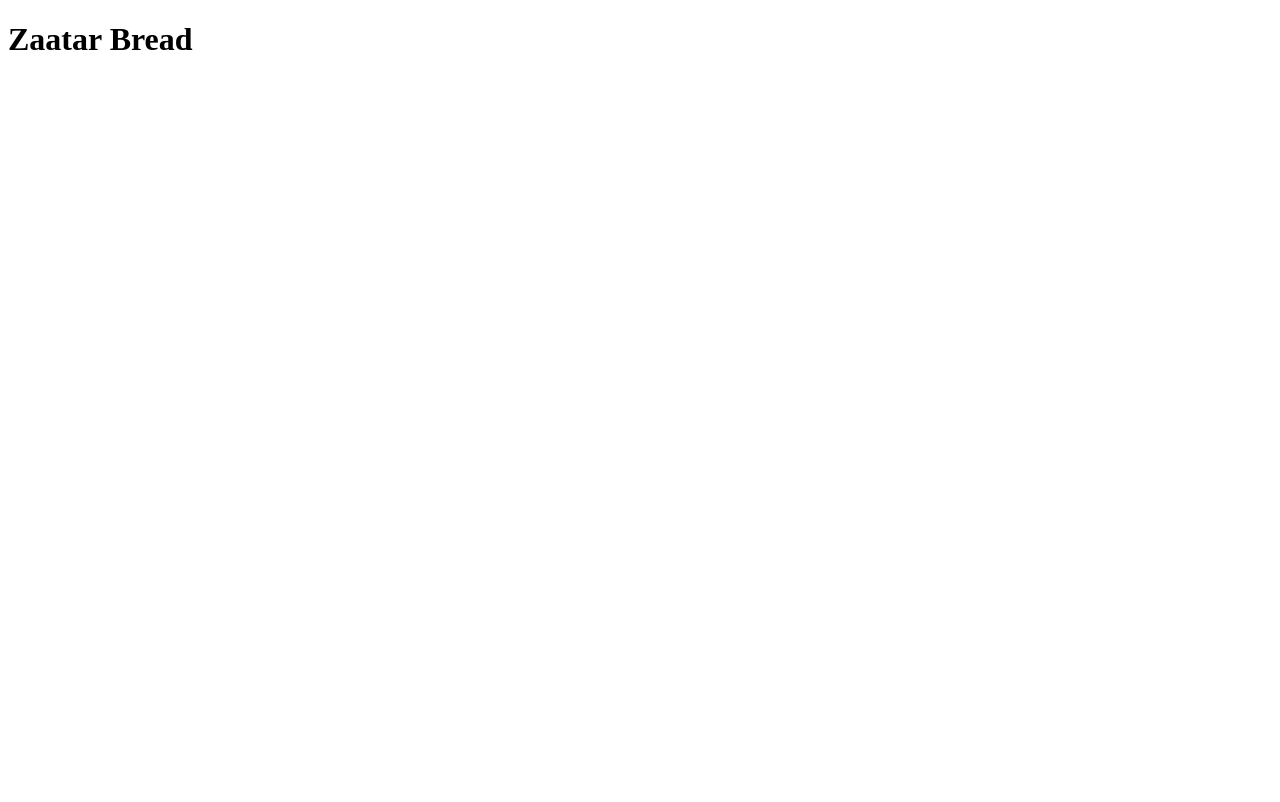
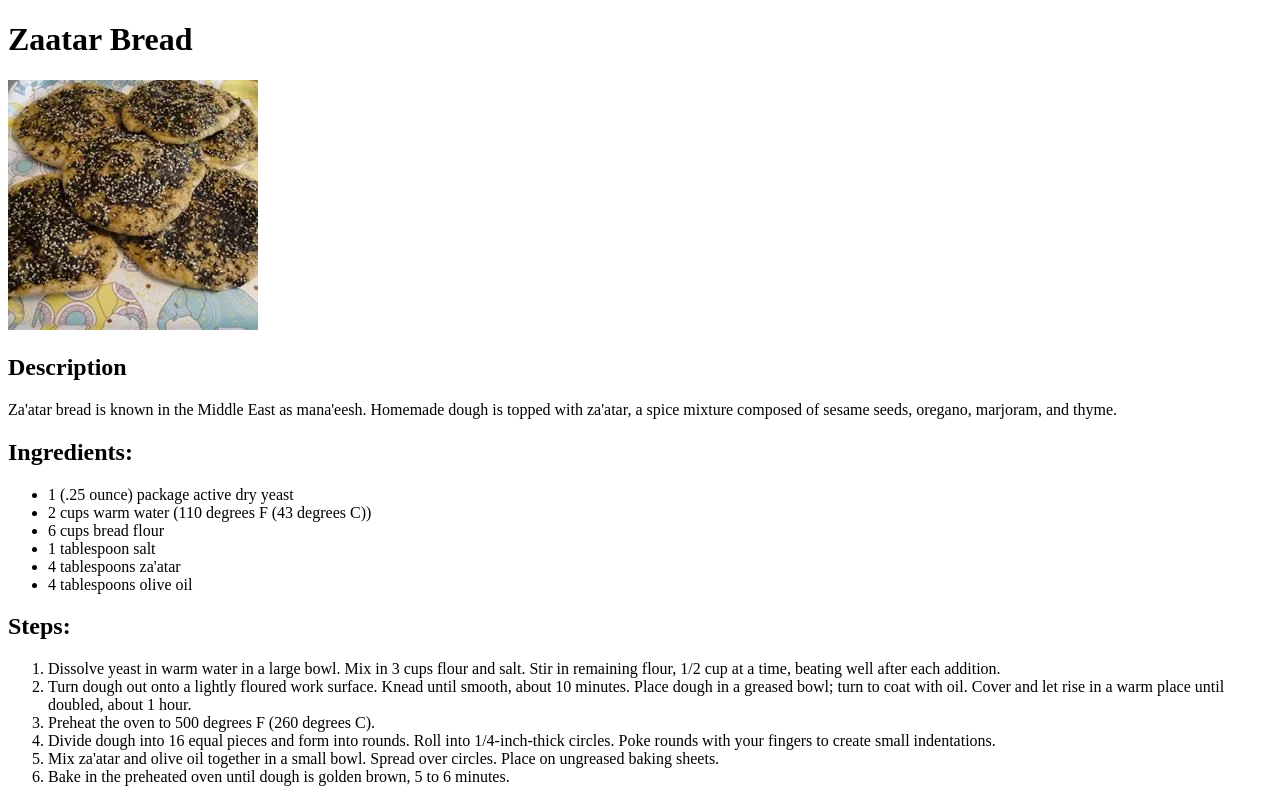
Before and after one commit to MajdQumseya/odin-recipes, a plain HTML site: page recipes/zaatar-bread.html in a window 1280 px wide. Drawn offline with Linux system fonts and the light colour scheme.

Commit message:
Added more structure to the recipe pages, finishd the structure for zaatar page

```diff
--- a/recipes/zaatar-bread.html
+++ b/recipes/zaatar-bread.html
@@ -11,6 +11,32 @@
 
 <body>
     <h1>Zaatar Bread</h1>
+    <img src="../assets/zaatar-bread.jpg" alt="A picture of zaatar bread">
+    <h2>Description</h2>
+    <p>Za'atar bread is known in the Middle East as mana'eesh. Homemade dough is topped with za'atar, a spice mixture
+        composed of sesame seeds, oregano, marjoram, and thyme.</p>
+    <h2>Ingredients:</h2>
+    <ul>
+        <li>1 (.25 ounce) package active dry yeast</li>
+        <li>2 cups warm water (110 degrees F (43 degrees C))</li>
+        <li>6 cups bread flour</li>
+        <li>1 tablespoon salt</li>
+        <li>4 tablespoons za'atar</li>
+        <li>4 tablespoons olive oil</li>
+    </ul>
+    <h2>Steps:</h2>
+    <ol>
+        <li>Dissolve yeast in warm water in a large bowl. Mix in 3 cups flour and salt. Stir in remaining flour, 1/2 cup
+            at a time, beating well after each addition.</li>
+        <li>Turn dough out onto a lightly floured work surface. Knead until smooth, about 10 minutes. Place dough in a
+            greased bowl; turn to coat with oil. Cover and let rise in a warm place until doubled, about 1 hour.</li>
+        <li>Preheat the oven to 500 degrees F (260 degrees C).</li>
+        <li>Divide dough into 16 equal pieces and form into rounds. Roll into 1/4-inch-thick circles. Poke rounds with
+            your fingers to create small indentations.</li>
+        <li>Mix za'atar and olive oil together in a small bowl. Spread over circles. Place on ungreased baking sheets.
+        </li>
+        <li>Bake in the preheated oven until dough is golden brown, 5 to 6 minutes.</li>
+    </ol>
 </body>
 
 </html>
```
Also changed, not shown: recipes/kibbeh.html (+7 -0 lines), recipes/labneh.html (+4 -0 lines), recipes/shawerma.html (+4 -0 lines), 1 other file.
